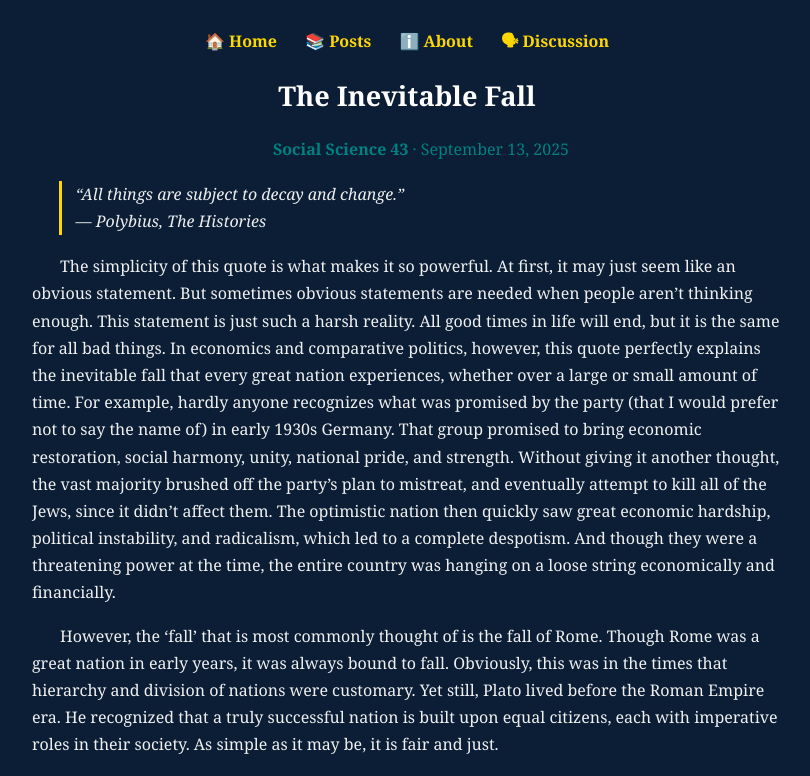
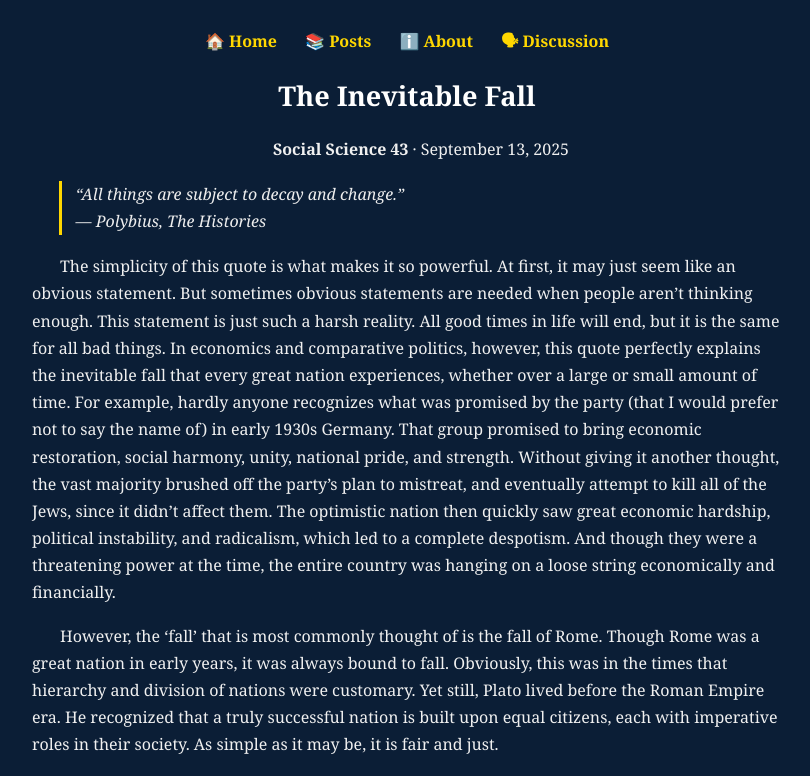
Before and after one commit to socialscience43/socialscience43.github.io, a plain HTML site: page docs/posts/the-inevitable-fall.html in a window 1280 px wide. Shown: the top 776 px of the page, without its empty margins (233-1043 px from the left). Drawn offline with Linux system fonts and the light colour scheme; a script that the page names is missing.

Commit message:
Update the-inevitable-fall.html

```diff
--- a/docs/posts/the-inevitable-fall.html
+++ b/docs/posts/the-inevitable-fall.html
@@ -27,7 +27,7 @@
     }
     nav a:hover { color: #ffea70; }
     h1 { text-align: center; margin-bottom: 6px; font-size: 1.7rem; color: white; }
-    .byline { text-align: center; color: teal; margin-bottom: 18px; }
+    .byline { text-align: center; color: 00b3b3; margin-bottom: 18px; }
     blockquote {
       font-style: italic;
       margin: 18px auto;
```
